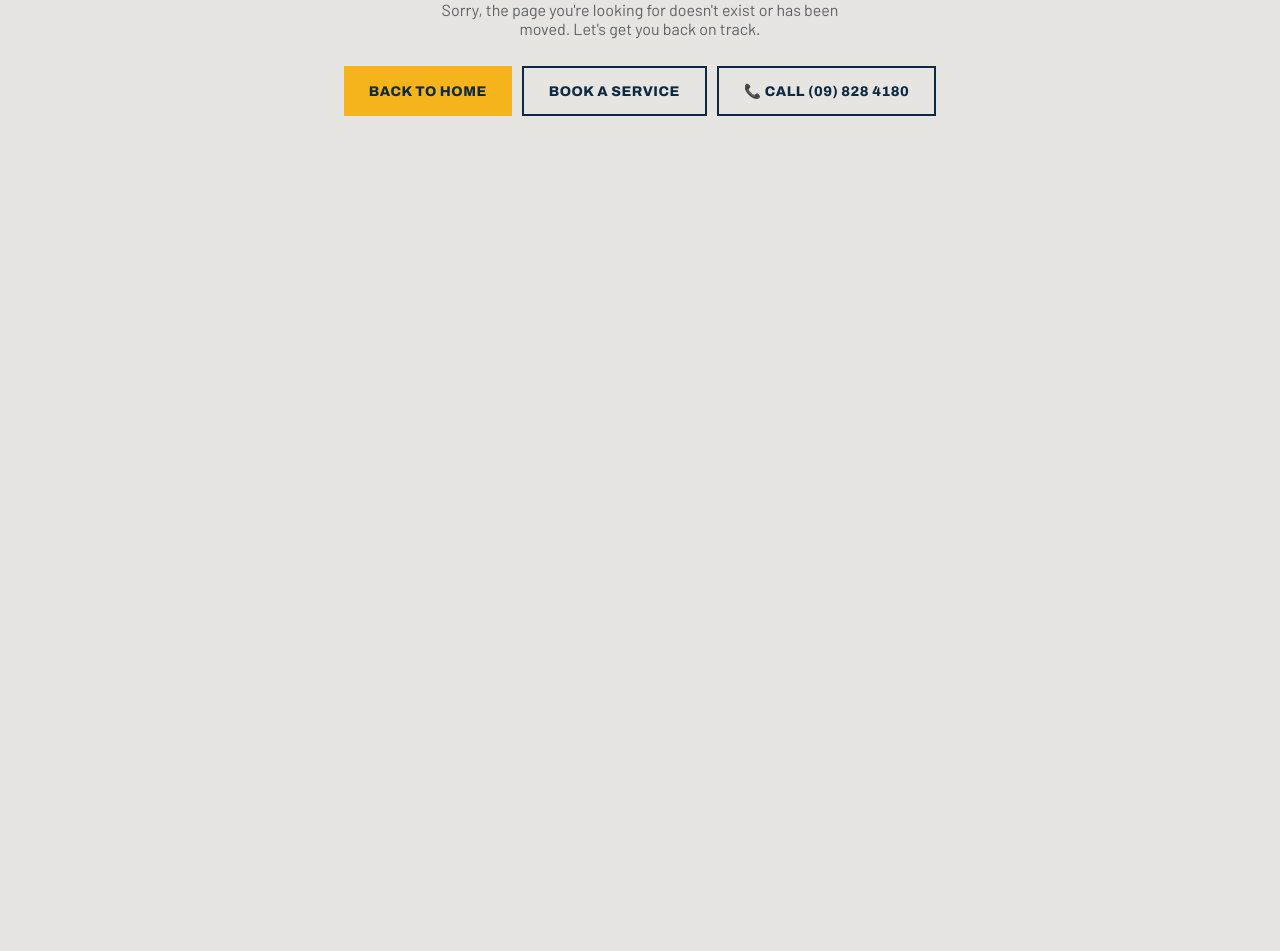
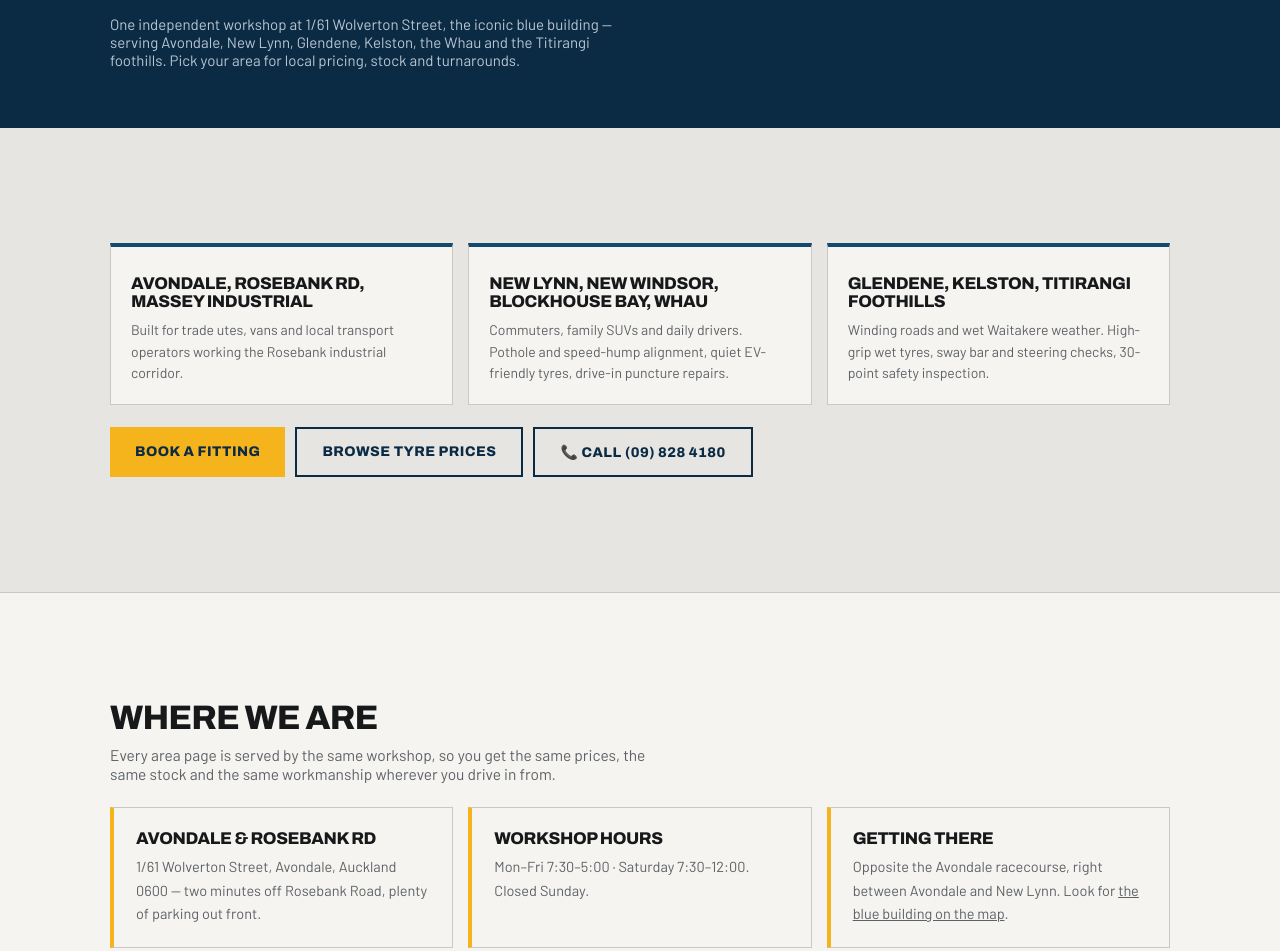
Before and after one commit to swadhinjit-credencesoft/glenburnweb, a Next.js app: page /locations in a window 1280 px wide. Before the commit this address had no page. Shown: the part 321-1272 px from the top of the page. Before the commit the page ends 800 px from the top, so only its background shows below. Built offline with nearby package versions, Linux system fonts and the light colour scheme.

Commit message:
updated it  location

```diff
--- /dev/null
+++ b/src/app/locations/page.tsx
@@ -0,0 +1,33 @@
+import type { Metadata } from "next";
+import { LocationsIndexView } from "@/components/features/locations";
+import { JsonLd } from "@/components/ui";
+import { autoRepairSchema } from "@/lib/schema";
+
+export const metadata: Metadata = {
+  title: "Areas We Serve — Avondale, New Lynn, Glendene & Titirangi",
+  description:
+    "Independent tyre, wheel alignment and suspension workshop serving Avondale, Rosebank Rd, New Lynn, Whau, Glendene, Kelston and the Titirangi foothills. Call (09) 828 4180.",
+};
+
+export default function LocationsPage() {
+  return (
+    <>
+      <JsonLd
+        data={autoRepairSchema({
+          areaServed: [
+            "Avondale",
+            "Rosebank Road",
+            "New Lynn",
+            "New Windsor",
+            "Blockhouse Bay",
+            "Whau",
+            "Glendene",
+            "Kelston",
+            "Titirangi",
+          ],
+        })}
+      />
+      <LocationsIndexView />
+    </>
+  );
+}
--- a/src/app/not-found.tsx
+++ b/src/app/not-found.tsx
@@ -1,33 +1,70 @@
+import type { Metadata } from "next";
 import Link from "next/link";
+import { BookTopbar } from "@/components/layout/Topbar";
+import SiteHeader from "@/components/layout/SiteHeader";
+import SiteFooter from "@/components/layout/SiteFooter";
+import { MAIN_NAV } from "@/data/navigation";
 import { SITE } from "@/data/site";
 
-export const metadata = {
+export const metadata: Metadata = {
   title: "Page Not Found",
+  robots: { index: false, follow: true },
 };
 
 export default function NotFound() {
   return (
-    <div style={{
+    <>
+      <BookTopbar />
+      <SiteHeader nav={MAIN_NAV} />
+
+      <div
+        style={{
           display: "flex",
           flexDirection: "column",
           alignItems: "center",
           justifyContent: "center",
-      minHeight: "80vh",
+          minHeight: "58vh",
           padding: "40px 20px",
           textAlign: "center",
-    }}>
-      <h1 style={{ fontSize: 72, fontWeight: 800, color: "var(--deep)", marginBottom: 8 }}>
+        }}
+      >
+        <h1
+          style={{
+            fontSize: 72,
+            fontWeight: 800,
+            color: "var(--deep)",
+            marginBottom: 8,
+          }}
+        >
           404
         </h1>
         <h2 style={{ fontSize: 22, fontWeight: 600, marginBottom: 12 }}>
           Page not found
         </h2>
-      <p style={{ fontSize: 16, color: "var(--muted)", maxWidth: 420, marginBottom: 28 }}>
-        Sorry, the page you're looking for doesn't exist or has been moved. Let's get you back on track.
+        <p
+          style={{
+            fontSize: 16,
+            color: "var(--muted)",
+            maxWidth: 420,
+            marginBottom: 28,
+          }}
+        >
+          Sorry, the page you&apos;re looking for doesn&apos;t exist or has
+          been moved. Let&apos;s get you back on track.
         </p>
-      <div style={{ display: "flex", gap: 10, flexWrap: "wrap", justifyContent: "center" }}>
+        <div
+          style={{
+            display: "flex",
+            gap: 10,
+            flexWrap: "wrap",
+            justifyContent: "center",
+          }}
+        >
           <Link href="/" className="btn btn-p">
             Back to home
+          </Link>
+          <Link href="/tyres" className="btn btn-o">
+            Browse tyres
           </Link>
           <Link href="/book" className="btn btn-o">
             Book a service
@@ -37,5 +74,8 @@ export default function NotFound() {
           </a>
         </div>
       </div>
+
+      <SiteFooter variant="simple" />
+    </>
   );
 }
--- /dev/null
+++ b/src/components/features/locations/LocationsIndexView.tsx
@@ -0,0 +1,109 @@
+"use client";
+
+import Link from "next/link";
+import { BookTopbar } from "@/components/layout/Topbar";
+import SiteHeader from "@/components/layout/SiteHeader";
+import SiteFooter from "@/components/layout/SiteFooter";
+import PageHead from "@/components/ui/PageHead";
+import { SISTER_LOCATIONS } from "@/data/locations";
+import { MAIN_NAV } from "@/data/navigation";
+import { SITE } from "@/data/site";
+
+export default function LocationsIndexView() {
+  return (
+    <>
+      <BookTopbar />
+      <SiteHeader nav={MAIN_NAV} active="Areas" />
+
+      <PageHead
+        crumb="Home / Areas"
+        title="Tyres, alignment & suspension across West Auckland"
+      >
+        One independent workshop at {SITE.address}, {SITE.landmark} — serving
+        Avondale, New Lynn, Glendene, Kelston, the Whau and the Titirangi
+        foothills. Pick your area for local pricing, stock and turnarounds.
+      </PageHead>
+
+      <div className="sec">
+        <div className="wrap">
+          <div className="grid g3">
+            {SISTER_LOCATIONS.map((l) => (
+              <Link
+                className="loccard"
+                key={l.slug}
+                href={l.url.replace(/\/$/, "")}
+              >
+                <h3>{l.areas.join(", ")}</h3>
+                <p>{l.intro}</p>
+              </Link>
+            ))}
+          </div>
+
+          <div
+            style={{
+              marginTop: 22,
+              display: "flex",
+              gap: 10,
+              flexWrap: "wrap",
+            }}
+          >
+            <Link href="/book" className="btn btn-p">
+              Book a fitting
+            </Link>
+            <Link href="/tyres" className="btn btn-o">
+              Browse tyre prices
+            </Link>
+            <a href={SITE.phoneHref} className="btn btn-o">
+              📞 Call {SITE.phone}
+            </a>
+          </div>
+        </div>
+      </div>
+
+      <div className="sec alt">
+        <div className="wrap">
+          <div className="sechead">
+            <h2>Where we are</h2>
+            <p>
+Every area page is served by the same workshop, so you get the
+                same prices, the same stock and the same workmanship wherever
+                you drive in from.
+            </p>
+          </div>
+          <div className="grid g3">
+            <div className="val">
+              <h3>Avondale &amp; Rosebank Rd</h3>
+              <p>
+                {SITE.address}, {SITE.addressLine2} — two minutes off Rosebank
+                Road, plenty of parking out front.
+              </p>
+            </div>
+            <div className="val">
+              <h3>Workshop hours</h3>
+              <p>
+                {SITE.hours
+                  .filter((h) => !h.closed)
+                  .map((h) => `${h.days} ${h.time}`)
+                  .join(" · ")}
+                . Closed Sunday.
+              </p>
+            </div>
+            <div className="val">
+              <h3>Getting there</h3>
+              <p>
+                Opposite the Avondale racecourse, right between Avondale and
+                New Lynn. Look for{" "}
+                <a href={SITE.addressHref} target="_blank" rel="noopener noreferrer">
+                  the blue building on the map
+                </a>
+                .
+              </p>
+            </div>
+          </div>
+        </div>
+      </div>
+
+      <SiteFooter variant="simple" />
+    </>
+  );
+}
--- a/src/components/features/locations/index.ts
+++ b/src/components/features/locations/index.ts
@@ -1,2 +1,3 @@
 export { default as LocalLandingView } from "./LocalLandingView";
+export { default as LocationsIndexView } from "./LocationsIndexView";
 export { default as SisterLocationView } from "./SisterLocationView";
--- a/src/data/locations.ts
+++ b/src/data/locations.ts
@@ -13,6 +13,36 @@ export interface SisterLocation {
 }
 
 export const SISTER_LOCATIONS: SisterLocation[] = [
+  {
+    slug: "avondale-rosebank-tyres",
+    url: "/locations/avondale-rosebank-tyres/",
+    crumb: "Home / Areas / Avondale & Rosebank Road",
+    title:
+      "Fast-Turnaround Commercial & Fleet Tyre Services in Avondale & Rosebank Rd",
+    intro:
+      "Built for trade utes, vans and local transport operators working the Rosebank industrial corridor.",
+    areas: ["Avondale", "Rosebank Rd", "Massey industrial"],
+    audience:
+      "Business fleets, trade ute drivers, commercial vans and industrial workers on Rosebank Road — two minutes off the main strip.",
+    services: [
+      {
+        title: "Commercial Fleet Express",
+        body: "Minimal downtime for tradies and local transport operators working along the Rosebank industrial corridor. Drop your ute or van off in the morning at 1/61 Wolverton Street and pick it up by lunch.",
+      },
+      {
+        title: "Heavy-Duty Ute & 4x4 Setup",
+        body: "Heavy loads and rough job sites wear tyres and suspension quickly. We supply reinforced commercial tyres, 4x4 all-terrain and mud terrain rubber, and Shock Shop heavy-duty spring upgrades.",
+      },
+      {
+        title: "Find Us Easily",
+        body: "Located in the iconic Blue Building at 1/61 Wolverton Street, right between Avondale and New Lynn. Two minutes off Rosebank Road — look for the blue building.",
+      },
+    ],
+    primaryCta: "Book a fleet slot",
+    metaTitle: "Tyres & Fleet Services — Avondale & Rosebank Road",
+    metaDescription:
+      "Fast-turnaround commercial and fleet tyre services for Avondale and Rosebank Road industrial hub. Trade utes, vans, fleet vehicles. Glenburn Tyres.",
+  },
   {
     slug: "new-lynn-tyres-suspension",
     url: "/locations/new-lynn-tyres-suspension/",
@@ -73,23 +103,12 @@ export const SISTER_LOCATIONS: SisterLocation[] = [
   },
 ];
 
-export const LANDING_LOCATIONS = [
-  {
-    url: "/locations/avondale-rosebank-tyres/",
-    name: "Avondale & Rosebank Rd",
-    body: "Business fleets, trade utes, commercial vans and industrial workers on Rosebank Road.",
-  },
-  {
-    url: "/locations/new-lynn-tyres-suspension/",
-    name: "New Lynn, New Windsor, Blockhouse Bay & Whau",
-    body: "Commuters and family SUVs. Pothole and speed-hump alignment, quiet EV-friendly tyres, drive-in puncture repairs.",
-  },
-  {
-    url: "/locations/glendene-titirangi-tyres/",
-    name: "Glendene, Kelston & Titirangi foothills",
-    body: "Winding roads and wet Waitakere weather. High-grip wet tyres, sway bar and steering checks, 30-point safety inspection.",
-  },
-];
+export const LANDING_LOCATIONS = SISTER_LOCATIONS.map((l) => ({
+  slug: l.slug,
+  url: l.url,
+  name: l.areas.join(", "),
+  body: l.intro,
+}));
 
 export function getSisterLocation(slug: string): SisterLocation | undefined {
   return SISTER_LOCATIONS.find((l) => l.slug === slug);
--- a/src/data/navigation.ts
+++ b/src/data/navigation.ts
@@ -17,7 +17,7 @@ export const MAIN_NAV: NavItem[] = [
   { label: "Tyres", href: "/tyres" },
   { label: "Services", href: "/services" },
   { label: "Shock Shop", href: "/shock-shop" },
-  { label: "Areas", href: "/locations/avondale-rosebank-tyres" },
+  { label: "Areas", href: "/locations" },
   { label: "About", href: "/about" },
   { label: "FAQs", href: "/faqs" },
   { label: "Contact", href: "/contact" },
--- a/src/styles/pages/_locations.scss
+++ b/src/styles/pages/_locations.scss
@@ -1,8 +1,23 @@
 .loccard {
+  display: block;
   background: var(--chalk);
   border: 1px solid var(--line);
   padding: 20px;
   border-top: 4px solid var(--blue);
+  text-decoration: none;
+  color: inherit;
+  transition: border-color 0.15s ease, transform 0.15s ease;
+
+  &:hover,
+  &:focus-visible {
+    border-top-color: var(--amber);
+    transform: translateY(-2px);
+  }
+
+  &:focus-visible {
+    outline: 2px solid var(--blue);
+    outline-offset: 2px;
+  }
 
   .u {
     font-family: var(--font-plexmono), monospace;
```
Also changed, not shown: src/components/features/checkout/ConfirmationView.tsx (+4 -3 lines), src/components/features/locations/LocalLandingView.tsx (+8 -9 lines), src/components/features/locations/SisterLocationView.tsx (+4 -4 lines), 1 other file (tests, documents, lock files or other folders). Lines whose indentation alone changed are shown as unchanged.
